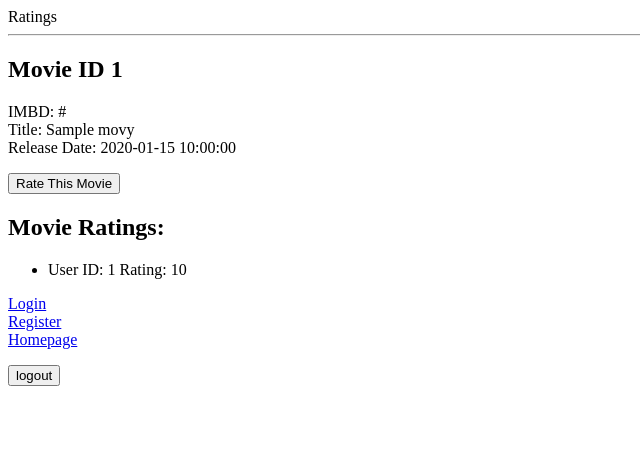
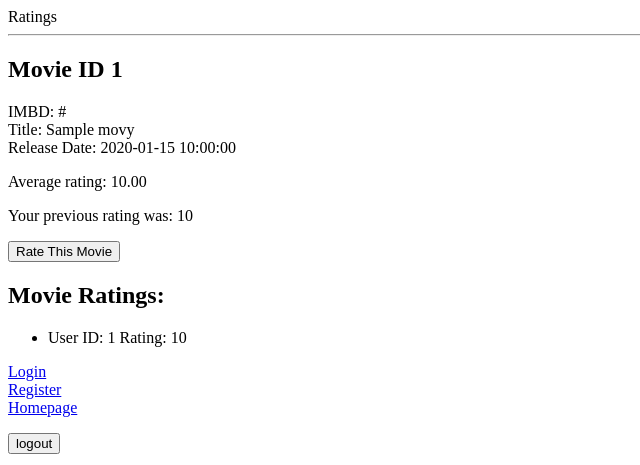
Before and after one commit to helloarielyoung/ratings, a Flask app: page /movie/1 in a window 1280 px wide. Shown: the top 465 px of the page, without its empty margins (0-640 px from the left). Run offline with Flask 2, Linux system fonts and the light colour scheme; the visitor is signed in with stand-in values (Sample User, id 1); tables that the repository leaves empty hold one stand-in row (values such as "Sample post").

Commit message:
added prediction, average rating, your prior rating"

```diff
--- a/server.py
+++ b/server.py
@@ -136,7 +136,30 @@ def movie_detail(movie_id):
 
     movie = Movie.query.get(movie_id)
 
-    return render_template('movie.html', movie=movie)
+    user_id = session.get('login')
+
+    #Get average rating of movie
+
+    rating_scores = [r.score for r in movie.ratings]
+    avg_rating = float(sum(rating_scores)) / len(rating_scores)
+
+    prediction = None
+
+    # Prediction code: only predict if the user hasn't rated it.
+
+    user_rating = Rating.query.filter_by(
+        movie_id=movie_id, user_id=user_id).first()
+
+    if (not user_rating) and user_id:
+        user = User.query.get(user_id)
+        if user:
+            prediction = user.predict_rating(movie)
+
+    return render_template('movie.html',
+                           movie=movie,
+                           user_rating=user_rating,
+                           average=avg_rating,
+                           prediction=prediction)
 
 
 @app.route('/rating-form')
--- a/templates/movie.html
+++ b/templates/movie.html
@@ -7,8 +7,18 @@
         Title: {{ movie.title }} <br>
         Release Date: {{ movie.released_at }}
     </p>
+    <p>Average rating: {{ '%0.2f'|format(average|float) }}</p>
+        {% if prediction %}
+    <p>We predict you will rate this movie {{ '%0.2f'|format(prediction|float) }}</p>
+        {% endif %}
+        <!-- '%0.2f' % proc_err|float -->
+
         {% if "login" in session %}
     <p>
+        <p>{% if user_rating %}
+            Your previous rating was: {{ user_rating.score }}
+        {% endif %}
+        </p>
         <form action="/rating-form">
         <input type="hidden" name="movie_id" value= {{ movie['movie_id'] }}>
         <input type="submit"  name="" value="Rate This Movie">
```
